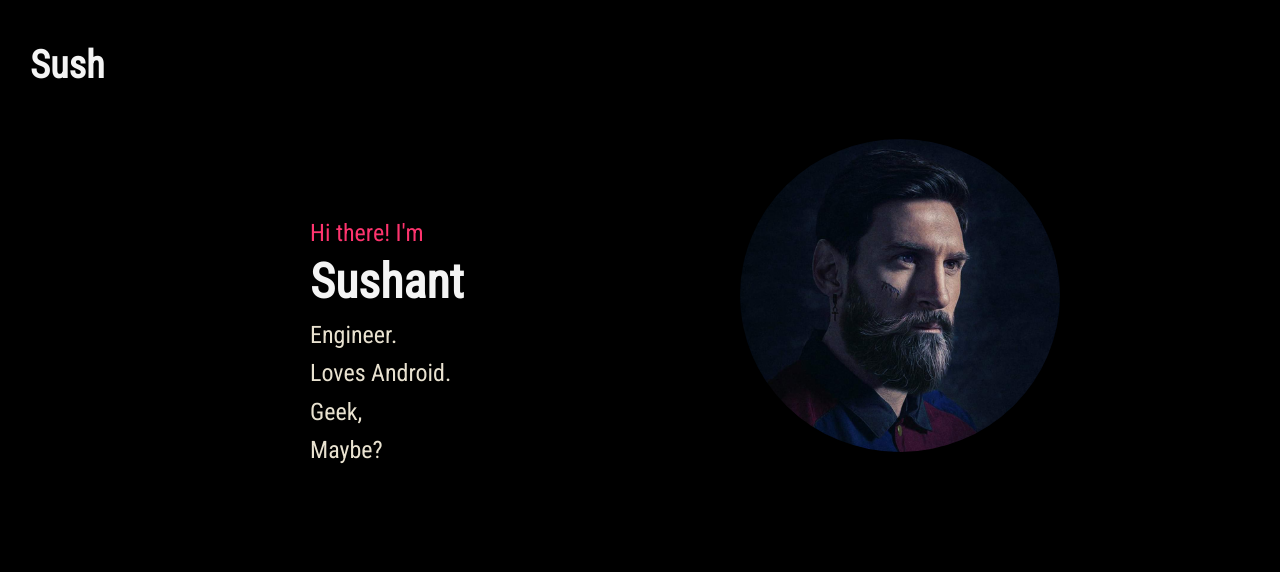
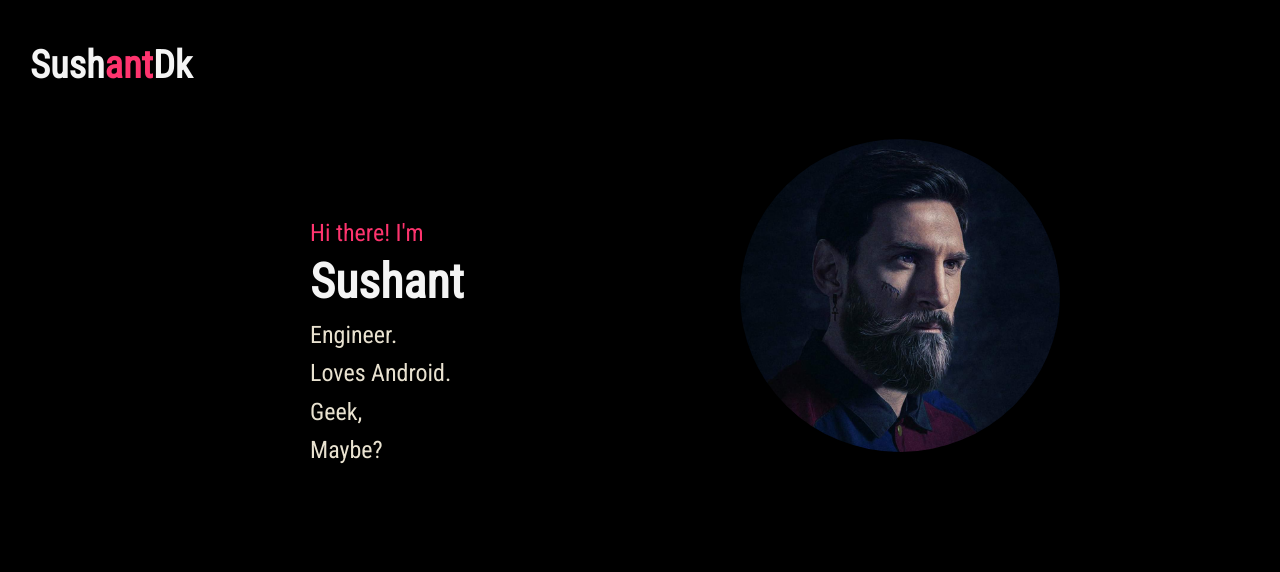
Before and after one commit to anshumanxda/sushantdk123.github.io, a plain HTML site: page index.html in a window 1280 px wide. Shown: the top 572 px of the page. Drawn offline with Linux system fonts and the light colour scheme.

Commit message:
Update index.html

```diff
--- a/index.html
+++ b/index.html
@@ -12,7 +12,7 @@
   <body>
     <section class="section">
       <div class="header">
-        <h1 class="header-h1">Sush<span></h1>
+        <h1 class="header-h1">Sush<span>ant</span>Dk</h1>
         <img class="image" src="images/messi.png" alt="messilob">
       </div>
      <div class="intro">
```
